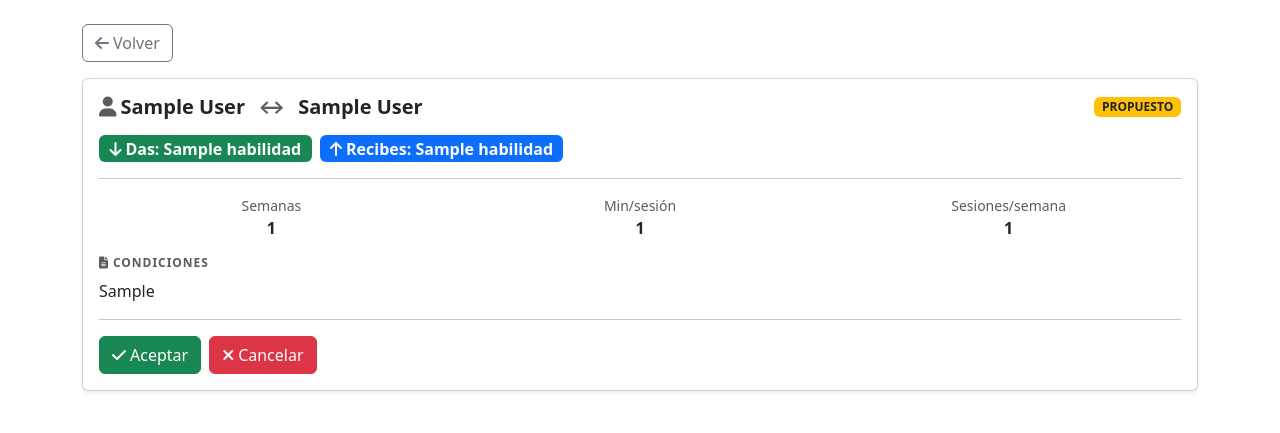
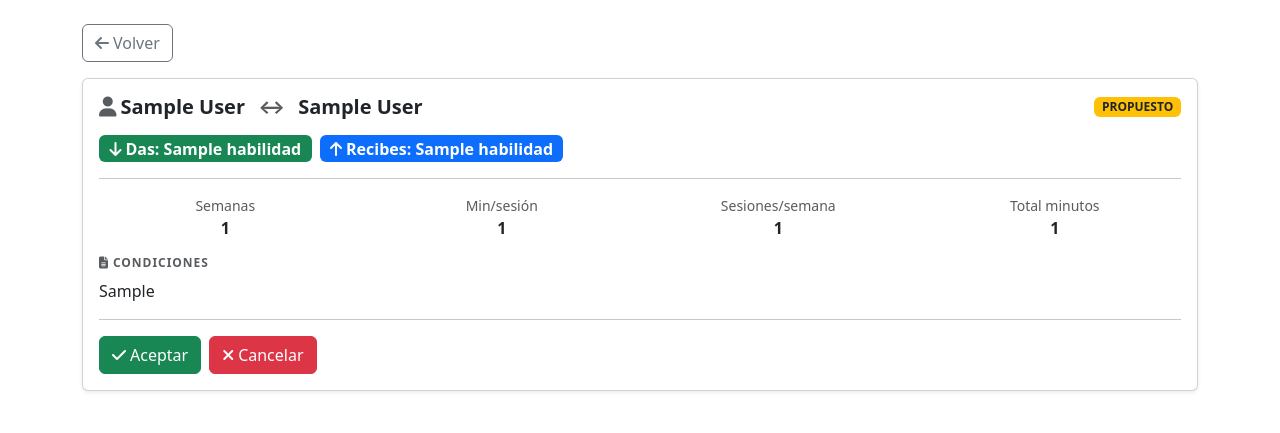
Before and after one commit to jherhum1702/skillswap-django, a Django app: page /deals/1/ in a window 1280 px wide. Shown: the part 76-509 px from the top of the page. Run offline with Django 5.2, Linux system fonts and the light colour scheme; tables that the repository leaves empty hold one stand-in row (values such as "Sample post").

Commit message:
Added total minutes in agreement

```diff
--- a/core/templates/core/dealsDetail.html
+++ b/core/templates/core/dealsDetail.html
@@ -49,6 +49,10 @@
       <div class="col">
         <small class="text-muted d-block">Sesiones/semana</small>
         <span class="fw-bold">{{ deal.sesiones_por_semana }}</span>
+      </div>
+      <div class="col">
+        <small class="text-muted d-block">Total minutos</small>
+        <span class="fw-bold">{{ deal.total_mins }}</span>
       </div>
     </div>
 
--- a/core/views.py
+++ b/core/views.py
@@ -3,7 +3,7 @@ from django.contrib.auth.views import LoginView
 from django.contrib.auth.models import Group
 from django.contrib.auth import login
 from django.contrib.sessions.models import Session
-from django.db.models import Q, Count, Case, When, IntegerField
+from django.db.models import Q, Count, Case, When, IntegerField, F
 from django.shortcuts import render, redirect
 from django.db import IntegrityError
 from django.db.models import Q
@@ -476,6 +476,11 @@ class DealsDetailView(DetailView):
     template_name = 'core/dealsDetail.html'
     success_url = reverse_lazy('core:deals')
 
+    def get_context_data(self, **kwargs):
+        context = super(DealsDetailView, self).get_context_data(**kwargs)
+        context['deal'] = Acuerdo.objects.annotate(total_mins=F('semanas') * F('sesiones_por_semana') * F('mins_sesion')).get(pk=self.kwargs['pk'])
+        return context
+
 class DealsListView(ListView):
     model = Acuerdo
     context_object_name = 'deals'
```
